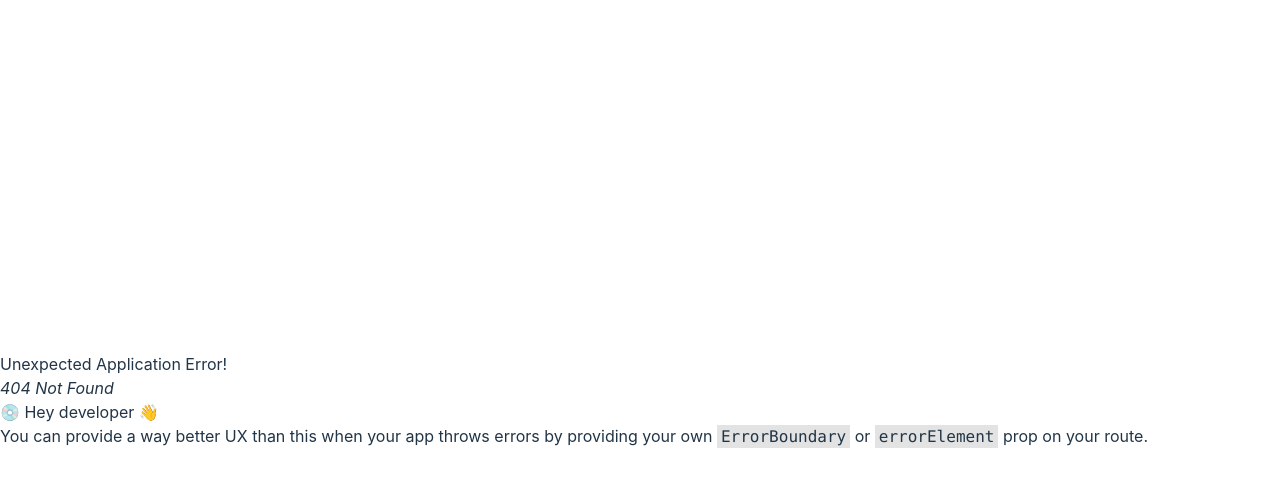
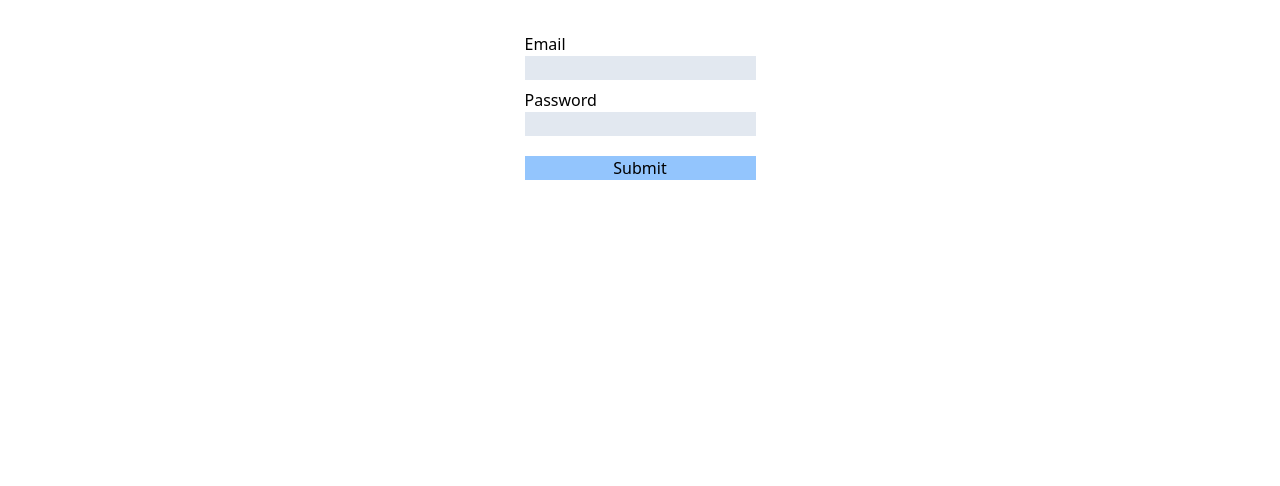
Before and after one commit to IsaacClank/eada, a React (Vite) app in the folder frontend/spa/: page /register in a window 1280 px wide. Before the commit this address had no page. Shown: the top 486 px of the page. Built offline with nearby package versions, Linux system fonts and the light colour scheme.

Commit message:
feat(frontend,spa): account registration page

```diff
--- a/frontend/spa/src/App.tsx
+++ /dev/null
@@ -1,3 +0,0 @@
-export default function App() {
-  return <div id="app"></div>
-}
--- a/frontend/spa/src/index.css
+++ b/frontend/spa/src/index.css
@@ -1,72 +1,3 @@
 @tailwind base;
 @tailwind components;
 @tailwind utilities;
-
-:root {
-  font-family: Inter, system-ui, Avenir, Helvetica, Arial, sans-serif;
-  line-height: 1.5;
-  font-weight: 400;
-
-  color-scheme: light dark;
-  color: rgba(255, 255, 255, 0.87);
-  background-color: #242424;
-
-  font-synthesis: none;
-  text-rendering: optimizeLegibility;
-  -webkit-font-smoothing: antialiased;
-  -moz-osx-font-smoothing: grayscale;
-}
-
-a {
-  font-weight: 500;
-  color: #646cff;
-  text-decoration: inherit;
-}
-a:hover {
-  color: #535bf2;
-}
-
-body {
-  margin: 0;
-  display: flex;
-  place-items: center;
-  min-width: 320px;
-  min-height: 100vh;
-}
-
-h1 {
-  font-size: 3.2em;
-  line-height: 1.1;
-}
-
-button {
-  border-radius: 8px;
-  border: 1px solid transparent;
-  padding: 0.6em 1.2em;
-  font-size: 1em;
-  font-weight: 500;
-  font-family: inherit;
-  background-color: #1a1a1a;
-  cursor: pointer;
-  transition: border-color 0.25s;
-}
-button:hover {
-  border-color: #646cff;
-}
-button:focus,
-button:focus-visible {
-  outline: 4px auto -webkit-focus-ring-color;
-}
-
-@media (prefers-color-scheme: light) {
-  :root {
-    color: #213547;
-    background-color: #ffffff;
-  }
-  a:hover {
-    color: #747bff;
-  }
-  button {
-    background-color: #f9f9f9;
-  }
-}
--- a/frontend/spa/src/main.tsx
+++ b/frontend/spa/src/main.tsx
@@ -1,19 +1,30 @@
-import { StrictMode } from 'react'
-import { createBrowserRouter, RouterProvider } from "react-router-dom"
-import { createRoot } from 'react-dom/client'
+import { StrictMode } from "react";
+import { createBrowserRouter, RouterProvider } from "react-router-dom";
+import { createRoot } from "react-dom/client";
 
-import App from './App';
+import "./index.css";
+import AppPage from "./routes/app";
+import RegistrationPage from "./routes/register";
+import LoginPage from "./routes/login";
 
-import './index.css'
-
-createRoot(document.getElementById('root')!).render(
+createRoot(document.getElementById("root")!).render(
   <StrictMode>
-    <RouterProvider router={createBrowserRouter([
-      {
-        path: "/",
-        element: <App />,
-        children: []
-      }
-    ])} />
+    <RouterProvider
+      router={createBrowserRouter([
+        {
+          path: "/register",
+          element: <RegistrationPage />,
+        },
+        {
+          path: "/login",
+          element: <LoginPage />,
+        },
+        {
+          path: "/",
+          element: <AppPage />,
+          children: [],
+        },
+      ])}
+    />
   </StrictMode>,
-)
+);
--- /dev/null
+++ b/frontend/spa/src/routes/app.tsx
@@ -0,0 +1,23 @@
+import { useEffect, useState } from "react";
+import { Outlet, useNavigate } from "react-router-dom";
+
+export default function AppPage() {
+  const navigate = useNavigate();
+  const [authenticated, _setAuthenticated] = useState(isAuthenticated());
+
+  useEffect(() => {
+    if (!authenticated) {
+      navigate("/register");
+    }
+  }, [authenticated]);
+
+  return (
+    <div id="app">
+      <Outlet />
+    </div>
+  );
+}
+
+function isAuthenticated() {
+  return localStorage.getItem("accessToken");
+}
--- /dev/null
+++ b/frontend/spa/src/routes/login.tsx
@@ -0,0 +1,3 @@
+export default function LoginPage() {
+  return <div>Login</div>;
+}
--- /dev/null
+++ b/frontend/spa/src/routes/register.tsx
@@ -0,0 +1,49 @@
+import React from "react";
+import { useNavigate } from "react-router-dom";
+
+export default function RegistrationPage() {
+  const navigate = useNavigate();
+
+  const submitRegistrationForm = (e: React.FormEvent<HTMLFormElement>) => {
+    e.preventDefault();
+
+    const form = e.target as HTMLFormElement;
+    const formData = new FormData(form);
+    const formJson = Object.fromEntries(formData.entries());
+
+    fetch("http://localhost:3000/account", {
+      method: "PUT",
+      body: JSON.stringify(formJson),
+      headers: [["Content-Type", "application/json"]],
+    }).then(() => {
+      navigate("/login");
+    });
+  };
+
+  return (
+    <div className="flex justify-center mt-8">
+      <form
+        className="flex flex-col gap-5"
+        onSubmit={(e) => submitRegistrationForm(e)}
+      >
+        <div className="flex flex-col gap-2">
+          <div>
+            <label htmlFor="email">Email</label>
+            <div>
+              <input type="email" name="email" className="bg-slate-200" />
+            </div>
+          </div>
+
+          <div>
+            <label htmlFor="password">Password</label>
+            <div>
+              <input type="password" name="password" className="bg-slate-200" />
+            </div>
+          </div>
+        </div>
+
+        <input type="submit" className="bg-blue-300" />
+      </form>
+    </div>
+  );
+}
```
